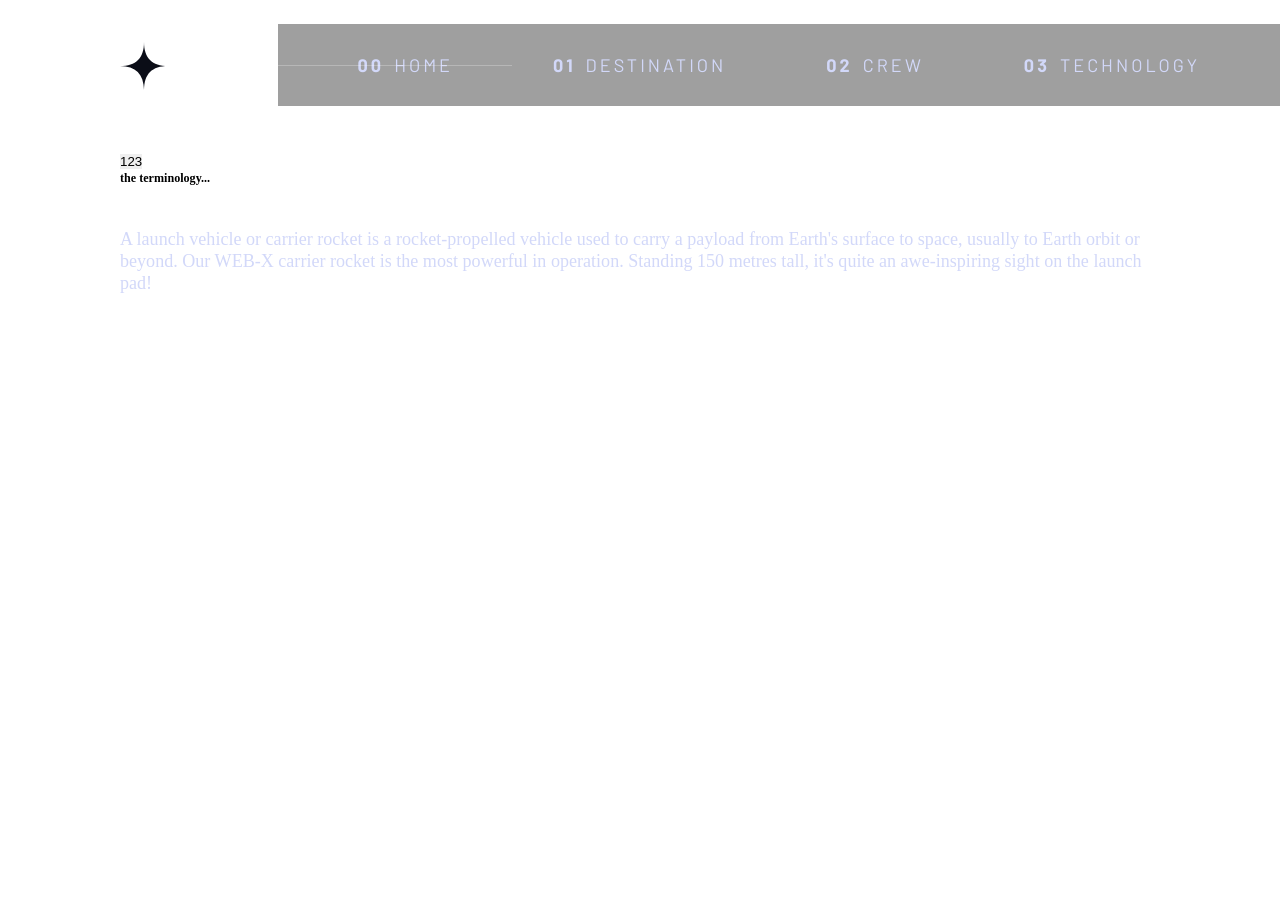
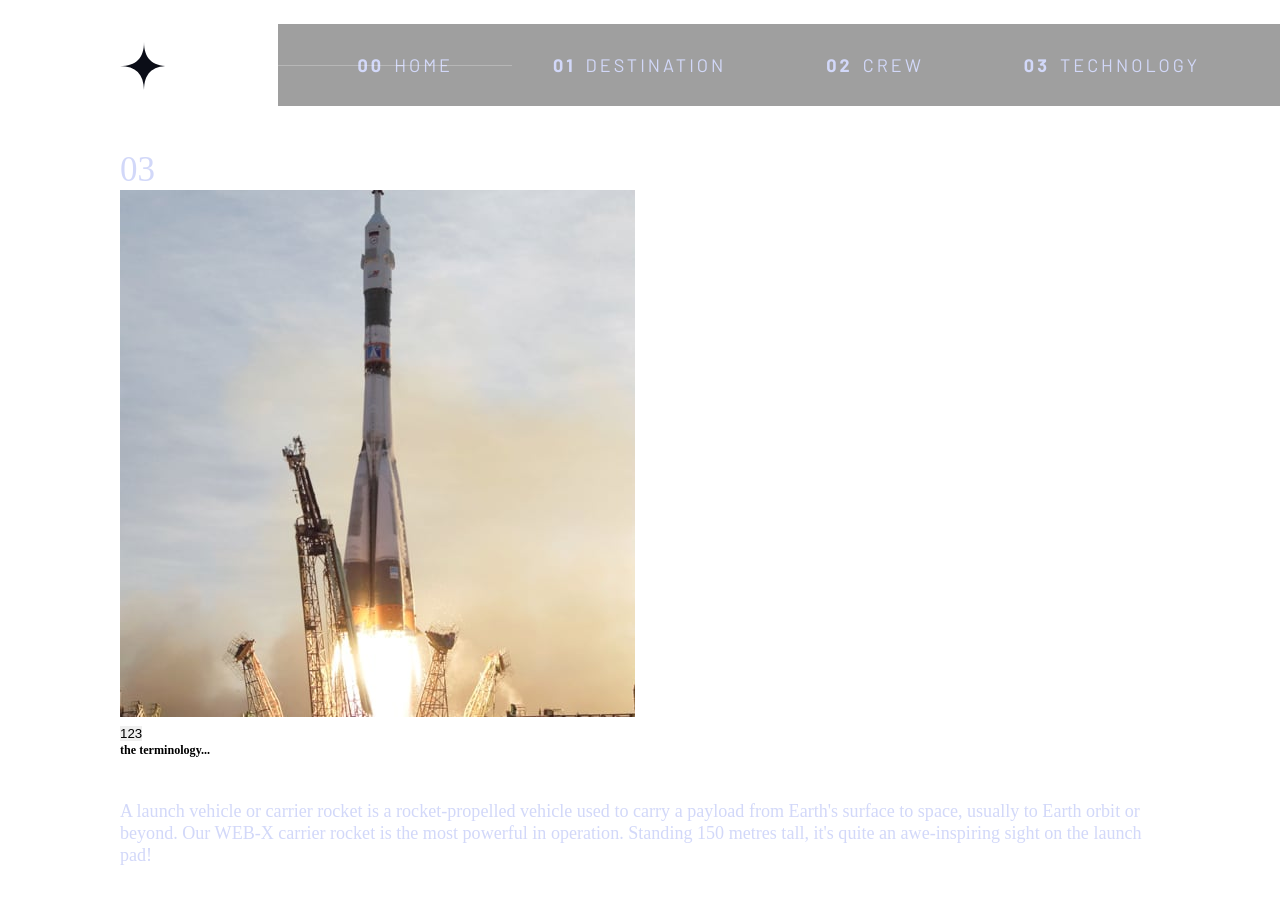
Before and after one commit to Heph-zibah/space-tourism-website-reactjs, a React (Create React App) app: page /technology in a window 1280 px wide. Shown: the top 904 px of the page. Before the commit the page ends 800 px from the top, so only its background shows below. Built offline with nearby package versions, Linux system fonts and the light colour scheme; a web font is replaced by a local one.

Commit message:
corrected the class names

```diff
--- a/src/pages/Technology.jsx
+++ b/src/pages/Technology.jsx
@@ -10,7 +10,7 @@ const data = require('../starter-code/data.json')
 
 const Technology = () => {
   const [active, setActive] = useState(null);
-  const [image, setImage] = useState([tech1Landscape, tech1Portrait])
+  const [images, setImages] = useState([tech1Landscape, tech1Portrait])
   const [tech, setTech] = useState(data.technology[0])
 
   function handleClick(e, index) {
@@ -20,13 +20,13 @@ const Technology = () => {
 
     switch(data.technology[index].name) {
       case 'tech1':
-        setImage([tech1Landscape, tech1Portrait])
+        setImages([tech1Landscape, tech1Portrait])
         break;
       case 'tech2':
-        setImage([tech2Landscape, tech2Portrait])
+        setImages([tech2Landscape, tech2Portrait])
         break;
       case 'tech3':
-        setImage([tec3Landscape, tech3Portrait])
+        setImages([tec3Landscape, tech3Portrait])
 
       default:
         break;
@@ -36,14 +36,18 @@ const Technology = () => {
   return (
     <>
       <div className="tech__container container">
-        <div className="tect__wrapper">
+        <h3><span>03</span> space launch 101</h3>
+        <div className="tech__wrapper">
           <div className="tech__img">
-
+            <picture>
+              <source srcSet={images[0]} media="(max-width: 901px)"/>
+              <img src={images[1]} alt="space technology" />
+            </picture>
           </div>
-          <div className="tect__content">
+          <div className="tech__content">
             <div className="tech__links">
               {data.technology.map((tech, index) => {
-                return <button key={index} className={`crew__links ${active === index && 'active'}`} onClick={(e) => `${handleClick(e, index), setActive={tech}}`}>{index+1}</button>
+                return <button key={index} className={`crew__link ${active === index && 'active'}`} onClick={(e) => `${handleClick(e, index), setActive={tech}}`}>{index+1}</button>
               })}
             </div>
             <div className="tech__info">
```
